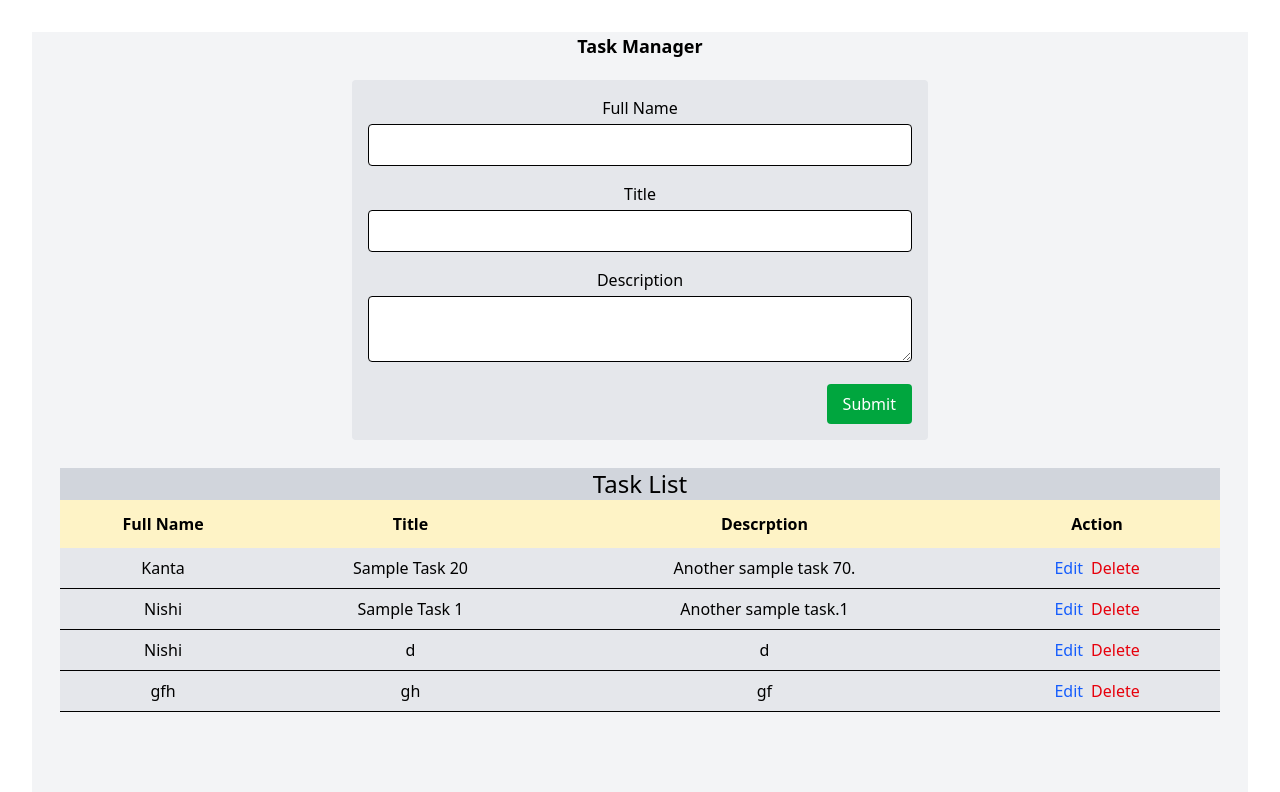
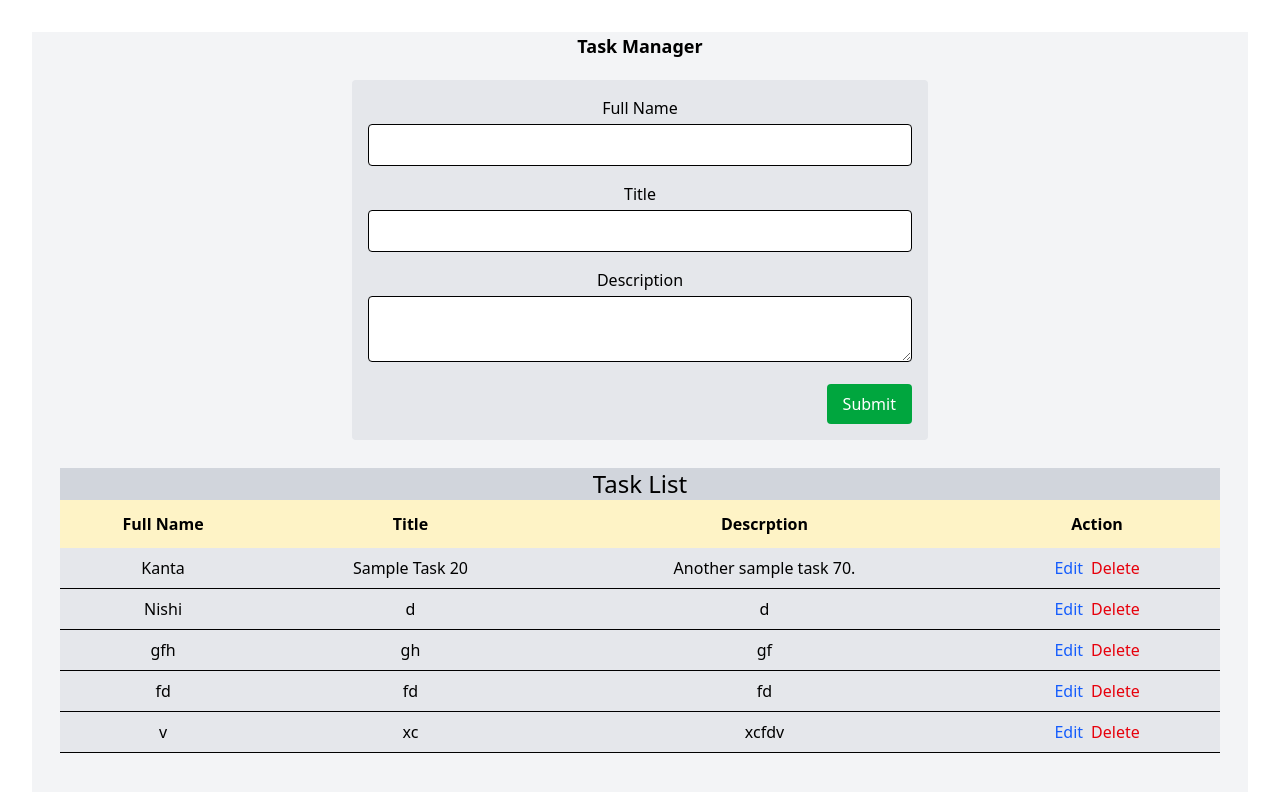
Before and after one commit to Nishi-BS23/Task-Manager, a React (Vite) app: page / in a window 1280 px wide. Shown: the top 792 px of the page. Built offline with nearby package versions, Linux system fonts and the light colour scheme; data requests are answered from the project's data file.

Commit message:
feat: update task ID type to string across the application for consistency

```diff
--- a/db.json
+++ b/db.json
@@ -7,22 +7,28 @@
       "description": "Another sample task 70."
     },
     {
-      "id": "1751893566271",
-      "fullName": "Nishi",
-      "title": "Sample Task 1",
-      "description": "Another sample task.1"
-    },
-    {
-      "id": 1751956368752,
+      "id": "1751956368752",
       "fullName": "Nishi",
       "title": "d",
       "description": "d"
     },
     {
-      "id": 1751976924137,
+      "id": "1751976924137",
       "fullName": "gfh",
       "title": "gh",
       "description": "gf"
+    },
+    {
+      "id": "1751979895879",
+      "fullName": "fd",
+      "title": "fd",
+      "description": "fd"
+    },
+    {
+      "id": "1751979948326",
+      "fullName": "v",
+      "title": "xc",
+      "description": "xcfdv"
     }
   ]
 }
--- a/src/api/tasks.ts
+++ b/src/api/tasks.ts
@@ -14,12 +14,12 @@ export const createTask = async (task: Task): Promise<Task> => {
 };
 
 // Update a task
-export const updateTask = async (taskId: number, task: Task): Promise<Task> => {
+export const updateTask = async (taskId: string, task: Task): Promise<Task> => {
   const res = await api.put(`/tasks/${taskId}`, task);
   return res.data;
 };
 
 // Delete a task
-export const deleteTask = async (taskId: number): Promise<void> => {
+export const deleteTask = async (taskId: string): Promise<void> => {
   await api.delete(`/tasks/${taskId}`);
 };
--- a/src/components/TaskForm.tsx
+++ b/src/components/TaskForm.tsx
@@ -9,7 +9,7 @@ import type { Task } from "../types/Task";
 
 interface TaskFormProps {
     initialData?: Omit<Task, "id">;
-    taskId?: number;
+    taskId?: string;
     onClose?: () => void;
 }
 
@@ -57,7 +57,7 @@ const TaskForm = ({ initialData, taskId, onClose }: TaskFormProps) => {
 
     const onSubmit = (data: Omit<Task, "id">) => {
         const finalData: Task = {
-            id: taskId ?? Date.now(),
+            id: taskId ?? Date.now().toString(),
             ...data,
         };
         mutate(finalData);
--- a/src/types/Task.ts
+++ b/src/types/Task.ts
@@ -1,5 +1,5 @@
 export interface Task {
-  id: number;
+  id: string;
   fullName: string;
   title: string;
   description: string;
```
